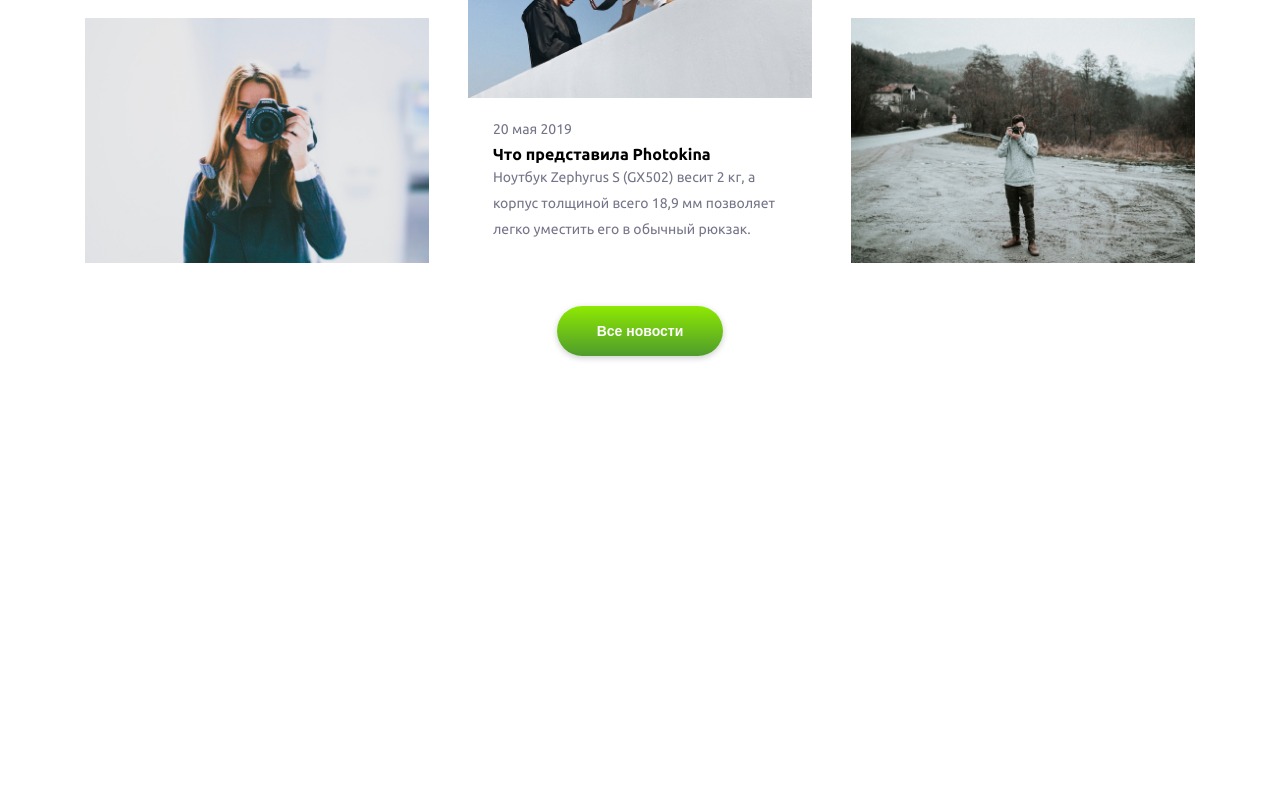
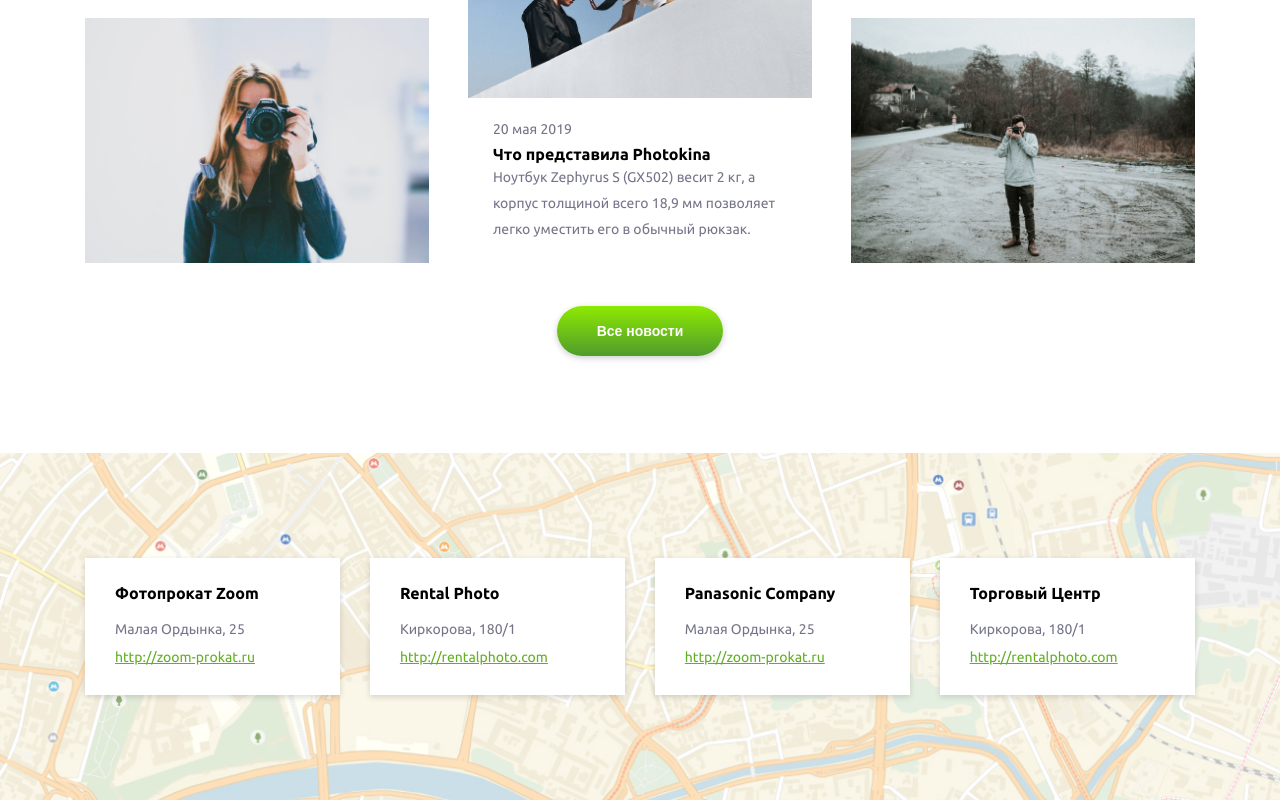
Before and after one commit to DevFariz/fotoprokat24, a React (Create React App) app: page / in a window 1280 px wide. Shown: the part 3406-4206 px from the top of the page. Before the commit the page ends 3859 px from the top, so only its background shows below. Built offline with nearby package versions, Linux system fonts and the light colour scheme.

Commit message:
feat: add locations section

```diff
--- /dev/null
+++ b/src/components/locations/Locations.js
@@ -0,0 +1,34 @@
+import "./Locations.scss";
+
+function Locations() {
+
+  const data = [
+    {title: 'Фотопрокат Zoom', location: 'Малая Ордынка, 25', link: 'http://zoom-prokat.ru'},
+    {title: 'Rental Photo', location: 'Киркорова, 180/1', link: 'http://rentalphoto.com'},
+    {title: 'Panasonic Company', location: 'Малая Ордынка, 25', link: 'http://zoom-prokat.ru'},
+    {title: 'Торговый Центр', location: 'Киркорова, 180/1', link: 'http://rentalphoto.com'},
+  ]
+
+  const items = data.map(({title, location, link}, i) => {
+
+    return (
+      <div key={i} className="locations-item">
+        <h4 className="locations-title">{title}</h4>
+        <p className="locations-place">{location}</p>
+        <a href={link} className="locations-link">{link}</a>
+      </div>
+    )
+  })
+
+  return (
+    <section className="locations">
+      <div className="container">
+        <div className="locations-container">
+          {items}
+        </div>
+      </div>
+    </section>
+  );
+}
+
+export default Locations;
--- /dev/null
+++ b/src/components/locations/Locations.scss
@@ -0,0 +1,64 @@
+@import "../../style/style.scss";
+@import "../../style/mixin.scss";
+@import "../../style/breakpoints";
+
+.locations{
+  background: url('../../resources//img/locations.jpg') no-repeat;
+  background-size: cover;
+  padding: 105px 0;
+
+  @include lg{
+    padding: 50px 0;
+  }
+
+  @include sm{
+    padding: 20px 0;
+  }
+
+  &-container{
+    @include flex-space-between;
+    flex-wrap: wrap;
+  }
+
+  &-item{
+    background: #FFFFFF;
+    box-shadow: 0px 2px 6px rgba(0, 0, 0, 0.15);
+    padding: 25px 30px 30px;
+    flex-basis: 23%;
+
+    @include lg{
+      flex-basis: 48%;
+      margin: 10px 0;
+    }
+
+    @include sm{
+      flex-basis: 96%;
+      margin: 10px auto;
+    }
+  }
+
+  &-title{
+    font-weight: 700;
+    font-size: 16px;
+    line-height: 20px;
+    margin-bottom: 18px;
+  }
+
+  &-place{
+    font-size: 14px;
+    line-height: 16px;
+    color: #75758A;
+    margin-bottom: 10px;
+  }
+
+  &-link{
+    font-size: 14px;
+    line-height: 16px;
+    text-decoration-line: underline;
+    color: #60B021;
+    transition: 0.25s;
+    &:hover{
+      color: #3c691a;
+    }
+  }
+}
--- a/src/pages/MainPage.js
+++ b/src/pages/MainPage.js
@@ -2,6 +2,7 @@ import EarnWithUs from "../components/earn-with-us/EarnWithUs";
 import Gallery from "../components/gallery/Gallery";
 import Intro from "../components/intro/Intro";
 import IntroInfo from "../components/introInfo/IntroInfo";
+import Locations from "../components/locations/Locations";
 import MainSlider from "../components/mainSlider/MainSlider";
 import NewsMain from "../components/news-main/NewsMain";
 import Search from "../components/search/Search";
@@ -17,6 +18,7 @@ const MainPage = () => {
       <Gallery />
       <EarnWithUs />
       <NewsMain />
+      <Locations />
     </main>
   )
 }
```
Also changed, not shown: src/resources/img/locations.jpg (added).
